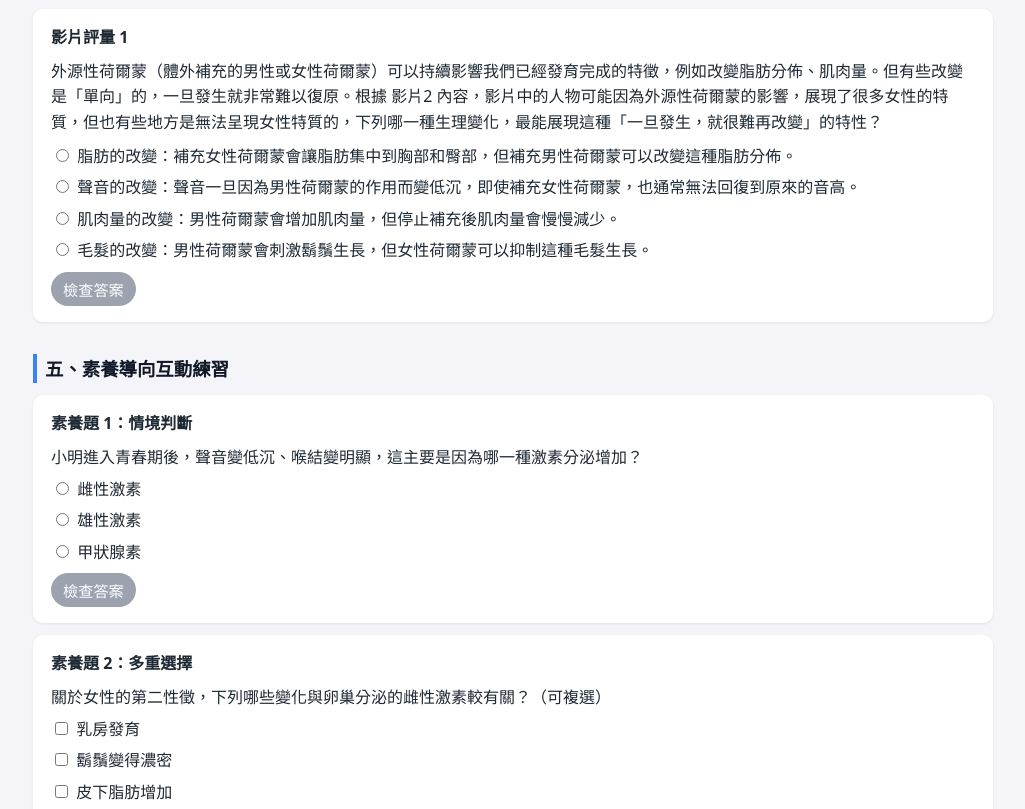
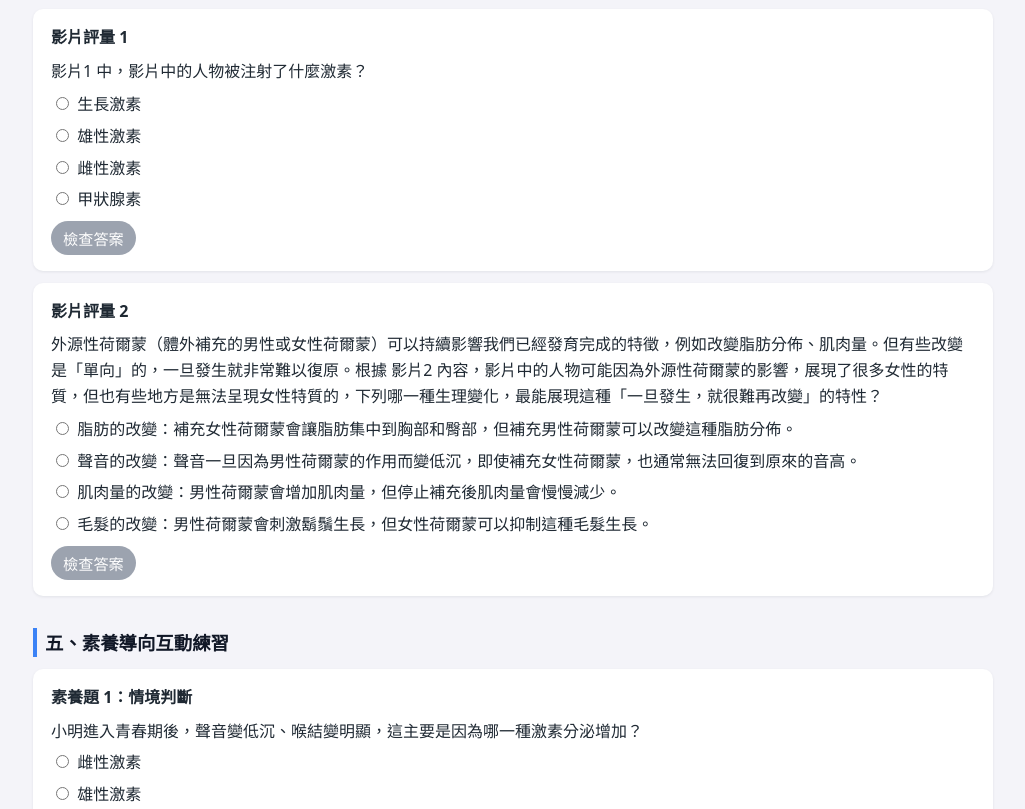
Before and after one commit to yihrulee/endocrine, a plain HTML site: page 9.html in a window 1280 px wide. Shown: the part 2282-3091 px from the top of the page, without its empty margins (127-1152 px from the left). Drawn offline with Linux system fonts and the light colour scheme.

Commit message:
Add files via upload

```diff
--- a/9.html
+++ b/9.html
@@ -62,23 +62,17 @@
       margin-bottom: 8px;
     }
 
-    /* --- 修改開始 --- */
-
     .question-body {
       margin-bottom: 8px;
     }
 
-    /* 1. 一般題目（如影片題、選擇題）使用正常行高，避免文字太鬆散 */
     .question-body p {
       line-height: 1.6;
     }
 
-    /* 2. 只有填充題（cloze）因為有下拉選單，維持較大行高避免擁擠 */
     .question-block[data-type="cloze"] .question-body p {
       line-height: 2.8;
     }
-
-    /* --- 修改結束 --- */
 
     .feedback {
       margin-top: 8px;
@@ -558,8 +552,34 @@
       </div>
     </div>
 
+    <div class="question-block" id="q-video-new" data-type="single-choice" data-correct="false">
+      <div class="question-title">影片評量 1</div>
+      <div class="question-body">
+        <p>影片1 中，影片中的人物被注射了什麼激素？</p>
+        <div class="options-group">
+          <label>
+            <input type="radio" name="video_new" value="A"> 生長激素
+          </label>
+          <label>
+            <input type="radio" name="video_new" value="B"> 雄性激素
+          </label>
+          <label>
+            <input type="radio" name="video_new" value="C"> 雌性激素
+          </label>
+          <label>
+            <input type="radio" name="video_new" value="D"> 甲狀腺素
+          </label>
+        </div>
+      </div>
+      <div class="btn-row">
+        <button type="button" class="check-btn" onclick="checkQuestion('q-video-new')" disabled>檢查答案</button>
+        <button type="button" class="redo-btn" onclick="resetQuestion('q-video-new')">重做本題</button>
+      </div>
+      <div class="feedback"></div>
+    </div>
+
     <div class="question-block" id="q-video4" data-type="single-choice" data-correct="false">
-      <div class="question-title">影片評量 1</div>
+      <div class="question-title">影片評量 2</div>
       <div class="question-body">
         <p>外源性荷爾蒙（體外補充的男性或女性荷爾蒙）可以持續影響我們已經發育完成的特徵，例如改變脂肪分佈、肌肉量。但有些改變是「單向」的，一旦發生就非常難以復原。根據 影片2 內容，影片中的人物可能因為外源性荷爾蒙的影響，展現了很多女性的特質，但也有些地方是無法呈現女性特質的，下列哪一種生理變化，最能展現這種「一旦發生，就很難再改變」的特性？</p>
         <div class="options-group">
@@ -583,7 +603,6 @@
       </div>
       <div class="feedback"></div>
     </div>
-
 
     <div id="video-challenge-bonus" class="bonus-block">
         <p>恭喜完成影片挑戰！這是補充圖解：</p>
@@ -827,8 +846,10 @@
     const bonus = document.getElementById('video-challenge-bonus');
     if (!bonus) return;
     const v4 = document.getElementById('q-video4');
-    // 注意：q-video5 已移除，現在只檢查 q-video4
-    if (v4 && v4.dataset.correct === 'true') {
+    const vNew = document.getElementById('q-video-new');
+
+    // 現在必須 q-video-new 和 q-video4 都正確才顯示
+    if ((v4 && v4.dataset.correct === 'true') && (vNew && vNew.dataset.correct === 'true')) {
       bonus.style.display = 'block';
     } else {
       bonus.style.display = 'none';
@@ -876,18 +897,23 @@
       correct = allTrue;
     } else if (blockId === 'q-video1') {
       const selected = block.querySelector('input[type="radio"]:checked');
-      // 答案已移至 C
+      // 答案 C
       correct = selected && selected.value === 'C';
     } else if (blockId === 'q-video2') {
       const selected = block.querySelector('input[type="radio"]:checked');
-      // 答案已移至 A
+      // 答案 A
       correct = selected && selected.value === 'A';
     } else if (blockId === 'q-video3') {
       const selected = block.querySelector('input[type="radio"]:checked');
-      // 答案已移至 A
+      // 答案 A
       correct = selected && selected.value === 'A';
+    } else if (blockId === 'q-video-new') {
+      // --- 新增題目的檢查 ---
+      const selected = block.querySelector('input[type="radio"]:checked');
+      // [設定] 預設為 C (雌性激素)，請依影片實際內容確認
+      correct = selected && selected.value === 'C';
     } else if (blockId === 'q-video4') {
-      // 影片評量 1：單向改變，答案移至 B (聲音)
+      // 影片評量 2 (原影片評量 1)
       const selected = block.querySelector('input[type="radio"]:checked');
       correct = selected && selected.value === 'B';
     } else if (blockId === 'q-lit1') {
@@ -923,7 +949,9 @@
       } else if (blockId === 'q-cloze2') {
         msg = '太棒了！你已了解睪丸與卵巢分泌的激素及其影響。';
       } else if (blockId.startsWith('q-video')) {
+         // 針對影片題的個別回饋
          if (blockId === 'q-video4') msg = '答對了！聲音變低沉通常是不可逆的變化。';
+         else if (blockId === 'q-video-new') msg = '答對了！影片中人物注射的激素確實是這個。';
          else msg = '答對了！您已掌握重點。';
       } else if (blockId === 'q-lit1') {
         msg = '正確！睪丸分泌的雄性激素會讓男性第二性徵更明顯。';
@@ -962,7 +990,6 @@
       });
     }
 
-    // 檢查各種連動 (含新舊)
     updateVideoChallengeBonus();
     updateNextButton();
   });
```
